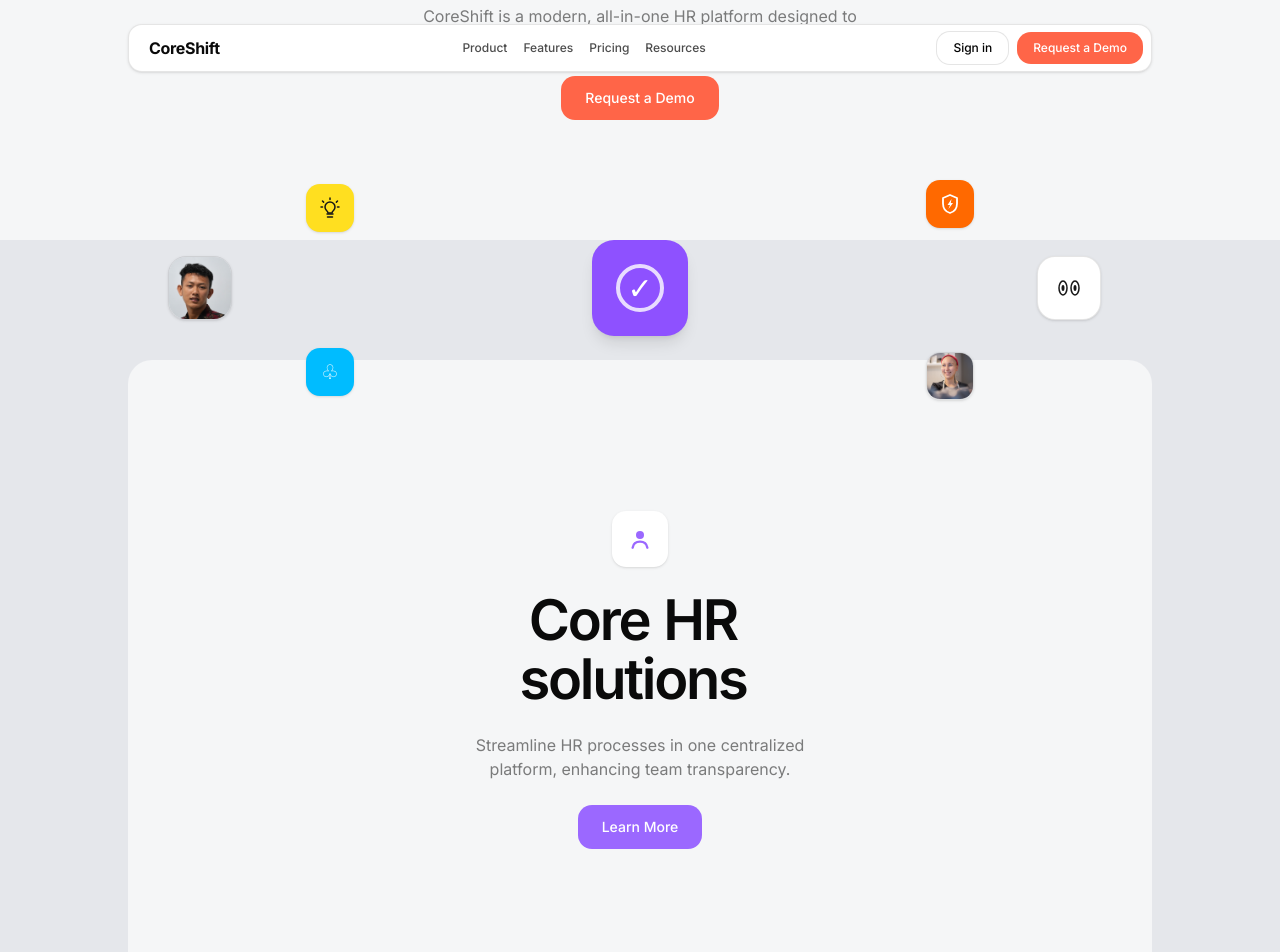
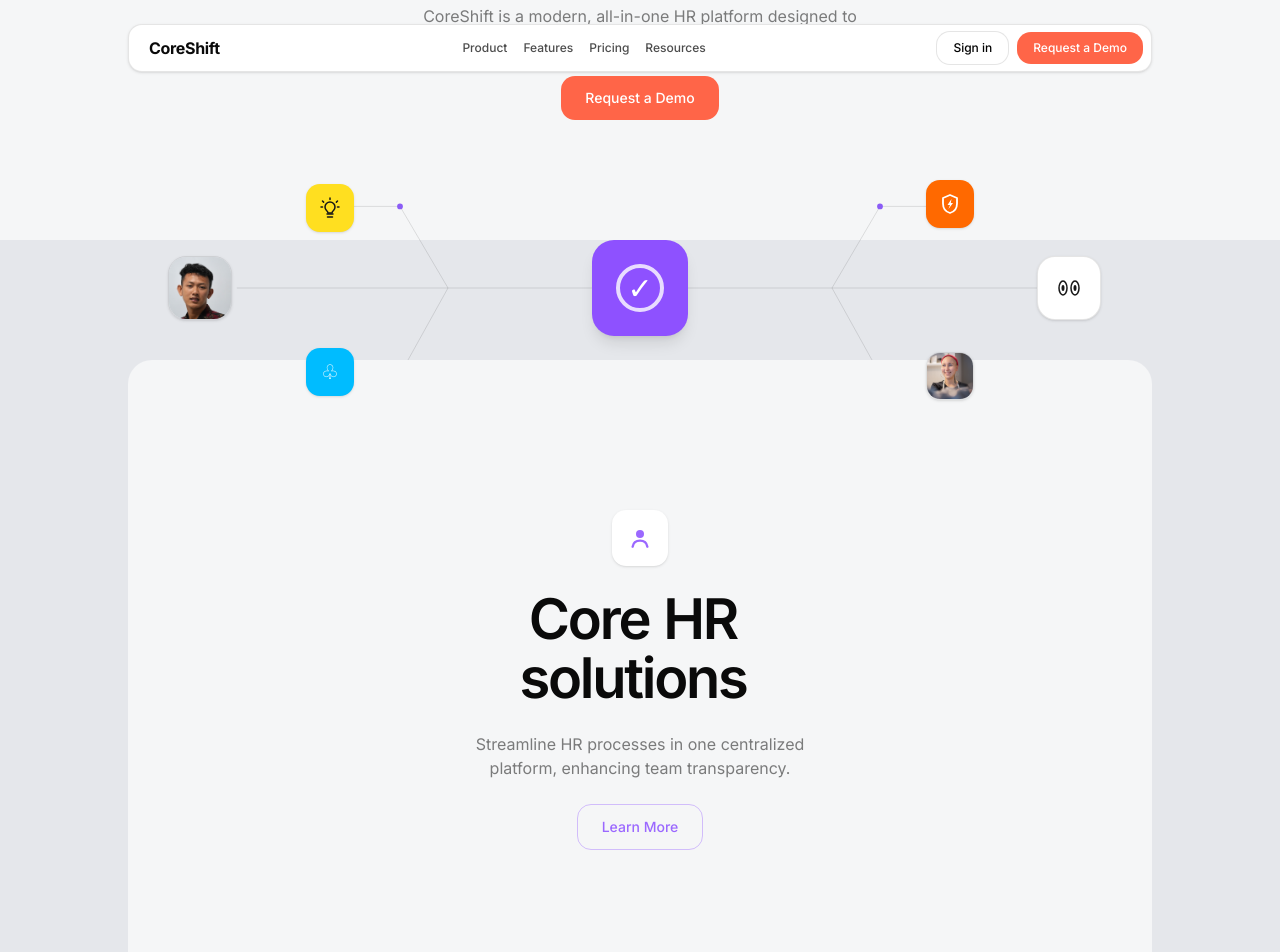
Before and after one commit to rahithere/hr-platform-landing-page, a Next.js app: page / in a window 1280 px wide. Shown: the top 952 px of the page. Built offline with nearby package versions, Linux system fonts and the light colour scheme.

Commit message:
new variant cta button

```diff
--- a/src/components/sections/CoreSolutions.jsx
+++ b/src/components/sections/CoreSolutions.jsx
@@ -113,7 +113,7 @@ export default function CoreSolutions() {
 
                         {/* CTA */}
                         <CtaButton
-                            variant="purple"
+                            variant="outlinePurple"
                             size="md"
                             href="#"
                             className="mt-6"
--- a/src/components/sections/Hero.jsx
+++ b/src/components/sections/Hero.jsx
@@ -12,59 +12,61 @@ export default function Hero() {
             <div className="relative mx-auto h-[500] w-full max-w-6xl">
 
                 {/* Connector background */}
-                {/* <svg
-                    className="pointer-events-none absolute inset-0 h-full w-full"
+                <div className="pointer-events-none absolute inset-x-0 top-0 hidden lg:block">
+                    <svg
+                        className="mx-auto h-full w-full max-w-[1200px]"
                         viewBox="0 0 1200 520"
                         fill="none"
                         preserveAspectRatio="xMidYMid meet"
                         aria-hidden="true"
-                > */}
+                    >
                         {/* Main horizontal line */}
-                {/* <path
+                        <path
                             d="M180 175H1020"
                             stroke="currentColor"
                             strokeOpacity="0.12"
                             strokeWidth="1"
-                    /> */}
+                        />
 
                         {/* Left upper connector */}
-                {/* <path
+                        <path
                             d="M300 90H350L400 175"
                             stroke="currentColor"
                             strokeOpacity="0.12"
                             strokeWidth="1"
-                    /> */}
+                        />
 
                         {/* Left lower connector */}
-                {/* <path
+                        <path
                             d="M300 265H350L400 175"
                             stroke="currentColor"
                             strokeOpacity="0.12"
                             strokeWidth="1"
-                    /> */}
+                        />
 
                         {/* Right upper connector */}
-                {/* <path
+                        <path
                             d="M900 90H850L800 175"
                             stroke="currentColor"
                             strokeOpacity="0.12"
                             strokeWidth="1"
-                    /> */}
+                        />
 
                         {/* Right lower connector */}
-                {/* <path
+                        <path
                             d="M900 265H850L800 175"
                             stroke="currentColor"
                             strokeOpacity="0.12"
                             strokeWidth="1"
-                    /> */}
+                        />
 
                         {/* Nodes */}
-                {/* <circle cx="350" cy="90" r="3" fill="#8B5CF6" />
+                        <circle cx="350" cy="90" r="3" fill="#8B5CF6" />
                         <circle cx="350" cy="265" r="3" fill="#8B5CF6" />
                         <circle cx="850" cy="90" r="3" fill="#8B5CF6" />
                         <circle cx="850" cy="265" r="3" fill="#8B5CF6" />
-                </svg> */}
+                    </svg>
+                </div>
 
                 {/* Left person */}
                 <div className="absolute left-[9%] top-34 z-10">
--- a/src/components/ui/ctaButton.jsx
+++ b/src/components/ui/ctaButton.jsx
@@ -11,6 +11,7 @@ export default function CtaButton({
         secondary: "bg-white text-black border border-black/10 hover:bg-black/5",
         hero: "bg-[#FF6548] text-white hover:scale-[1.02]",
         purple: "bg-[#9B68FF] text-white hover:scale-[1.02]",
+        outlinePurple: "bg-transparent text-[#9B68FF] border border-[#9B68FF]/40 hover:bg-[#9B68FF]/10 hover:border-[#9B68FF]",
     };
 
     const sizes = {
```
Lines whose indentation alone changed are shown as unchanged.
